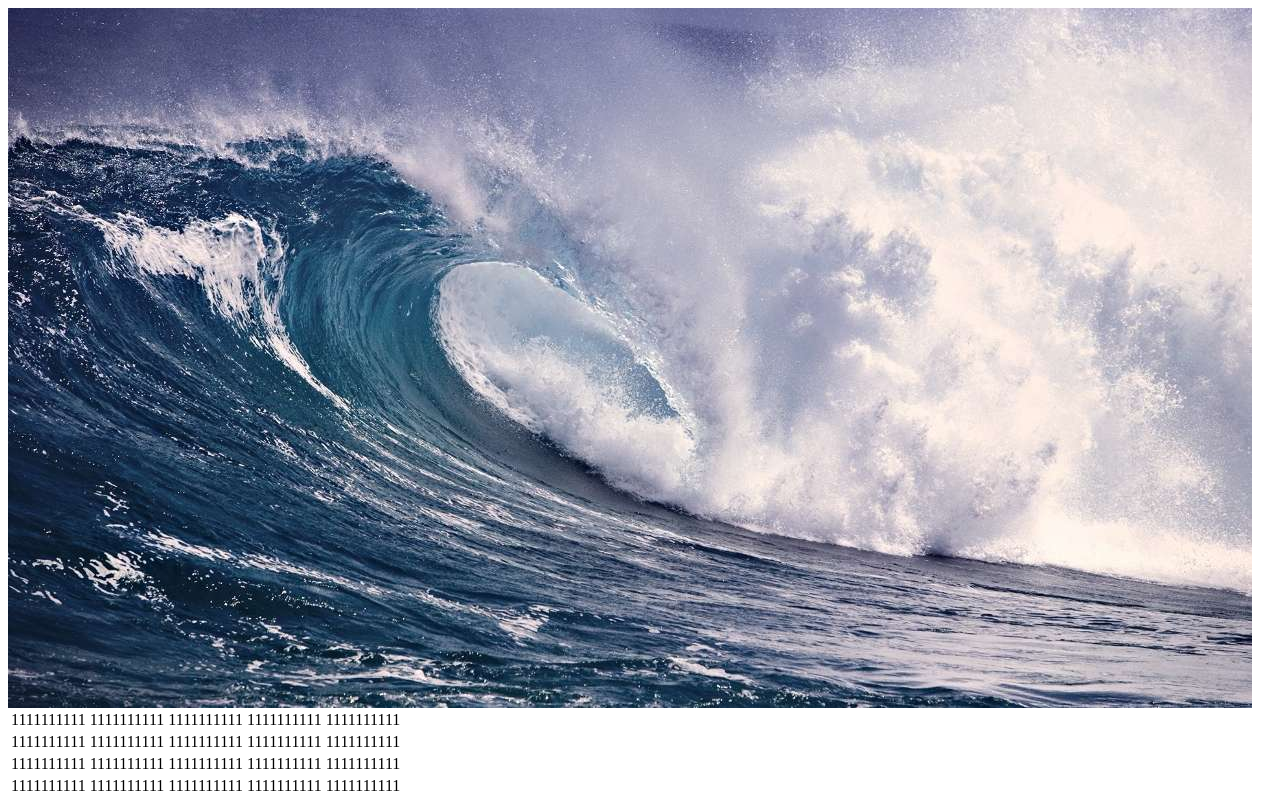
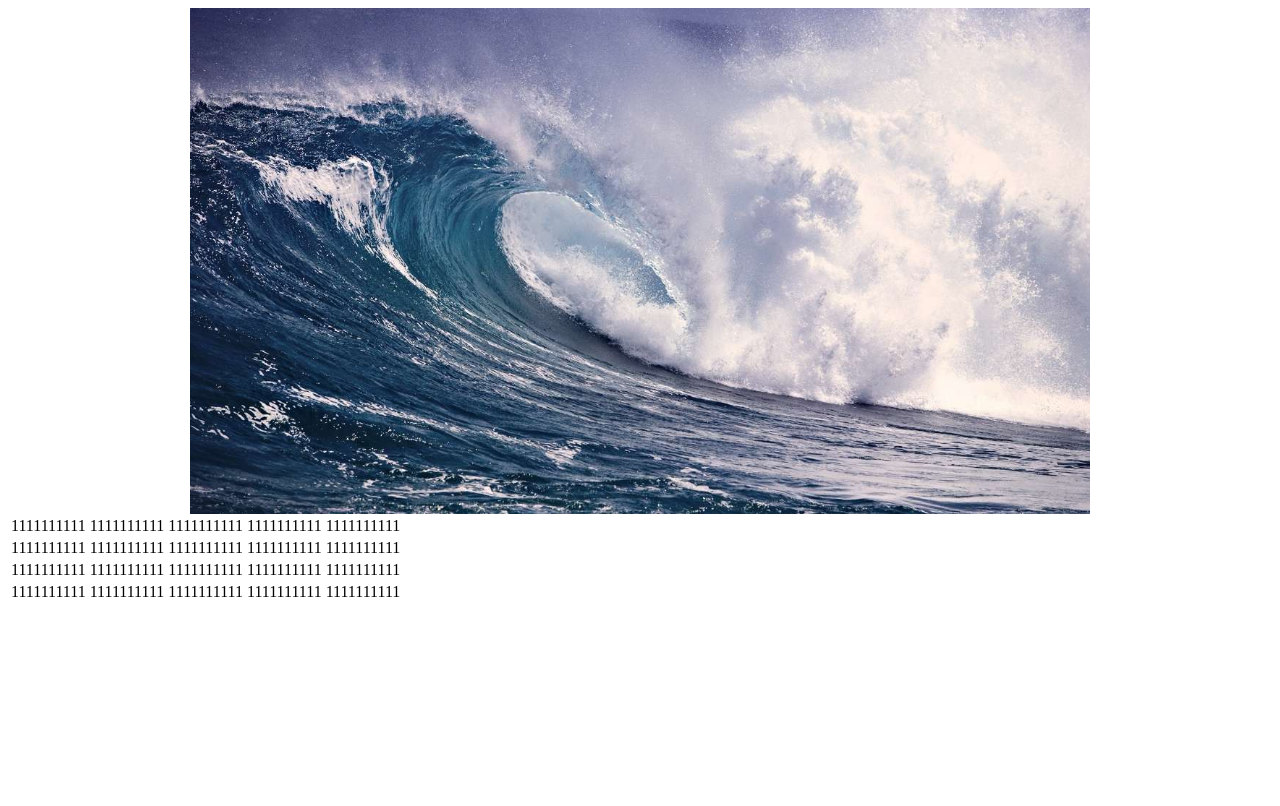
Before and after one commit to ilya0606/ilya0606.github.io, a plain HTML site: page index.html in a window 1280 px wide. Drawn offline with Linux system fonts and the light colour scheme.

Commit message:
1.jpeg center

```diff
--- a/index.html
+++ b/index.html
@@ -27,5 +27,5 @@
 		<td>1111111111</td>
 		<td>1111111111</td>
 	</tr>
-	<img src="111.jpg">
+	<center><img src="111.jpg" width="900"></center>
 </table>
```
